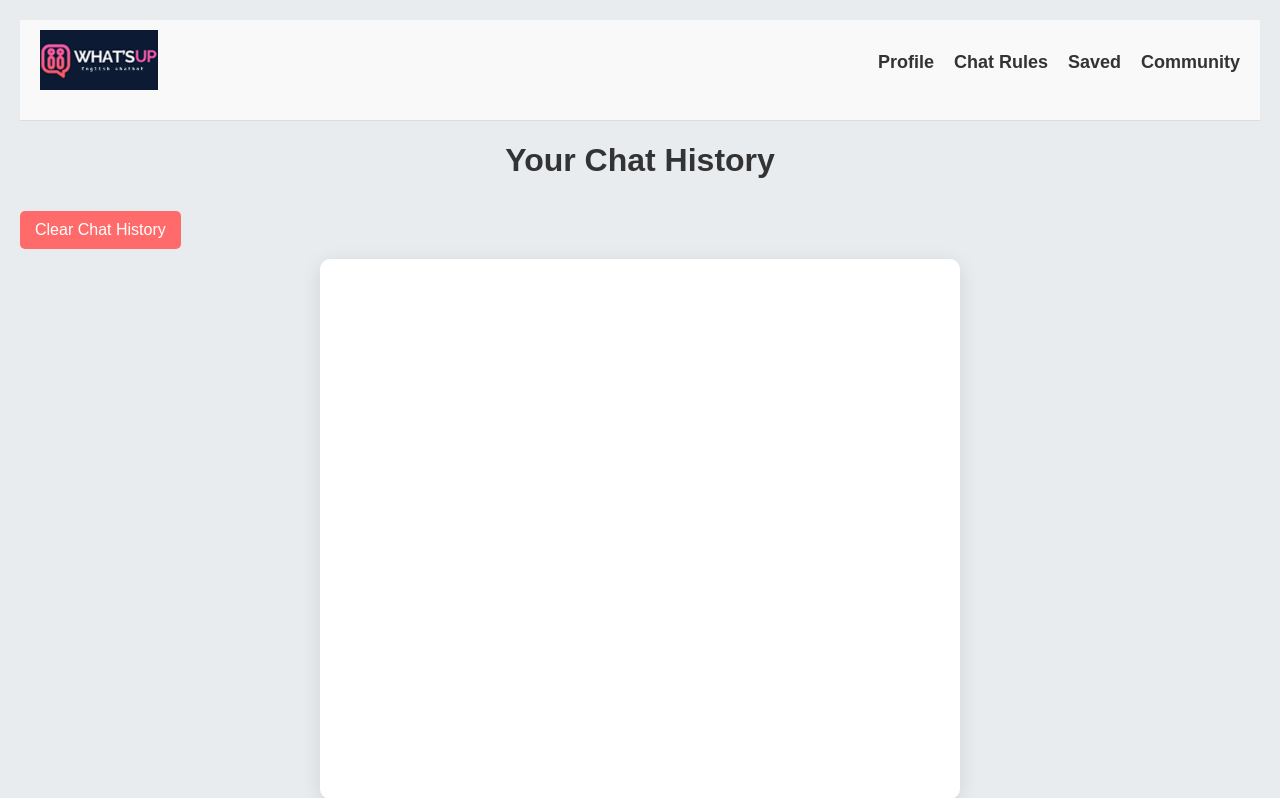
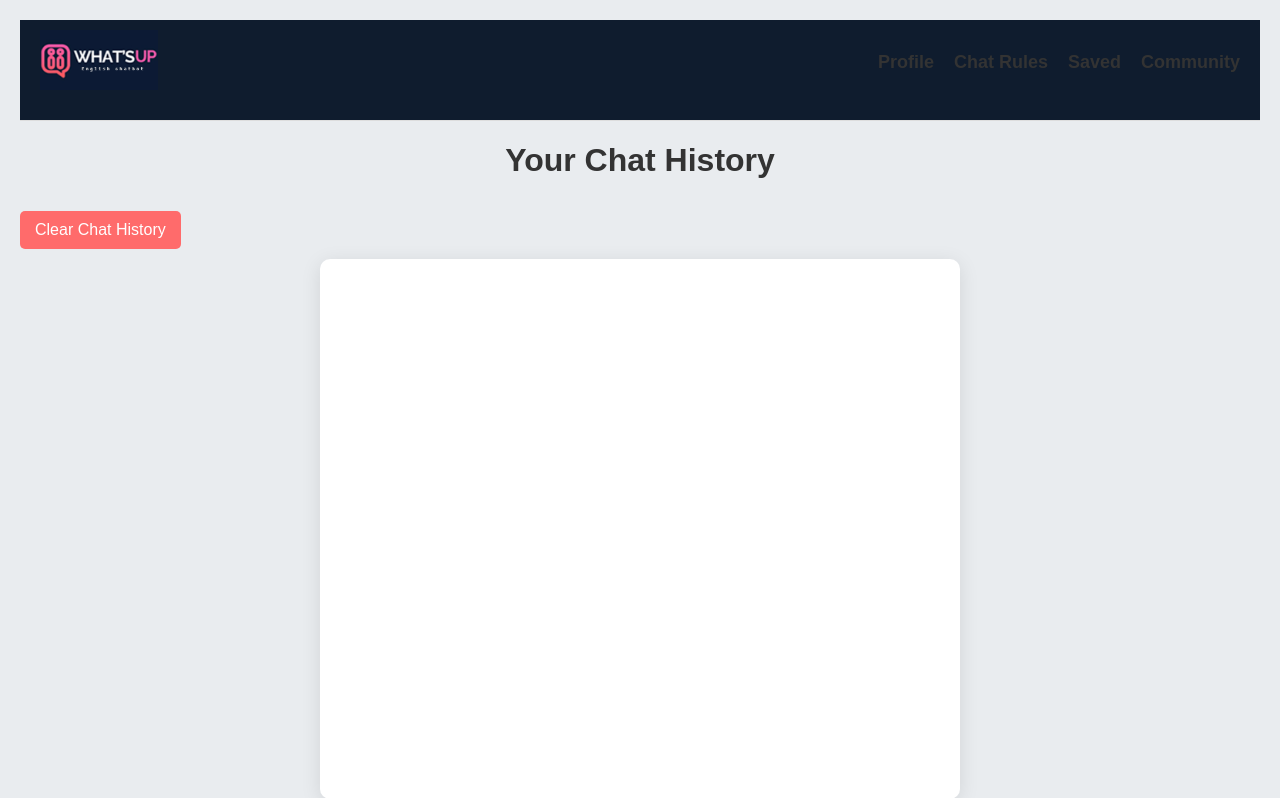
Before and after one commit to TeamWhatssUp/Whats_Up, a Django app: page /saved/ in a window 1280 px wide. Shown: the top 798 px of the page. Run offline with Django 5.2, Linux system fonts and the light colour scheme; the visitor is signed in with stand-in values (Sample User, id 1).

Commit message:
header 바 배경색 변경

```diff
--- a/django_project/static/css/header.css
+++ b/django_project/static/css/header.css
@@ -1,7 +1,7 @@
 /* 헤더 전체 스타일 */
 .header {
     height: 80px;
-    background-color: #f9f9f9;
+    background-color: #0F1C2E;
     border-bottom: 1px solid #ddd;
     padding: 10px 20px;
 }
```
